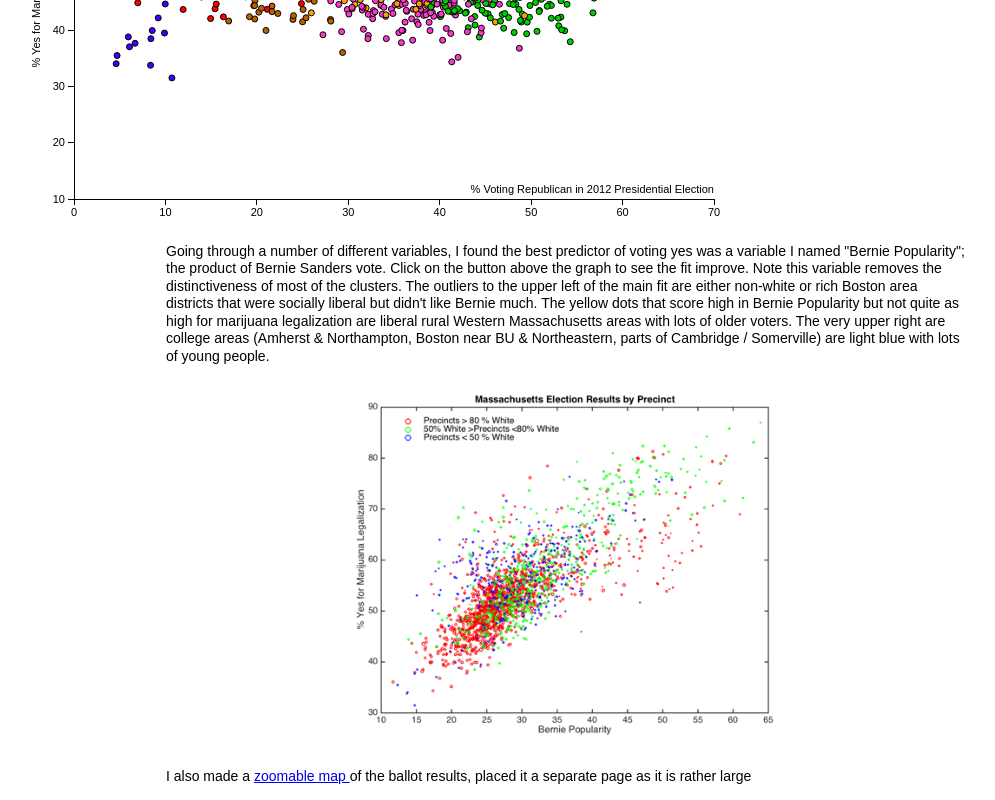
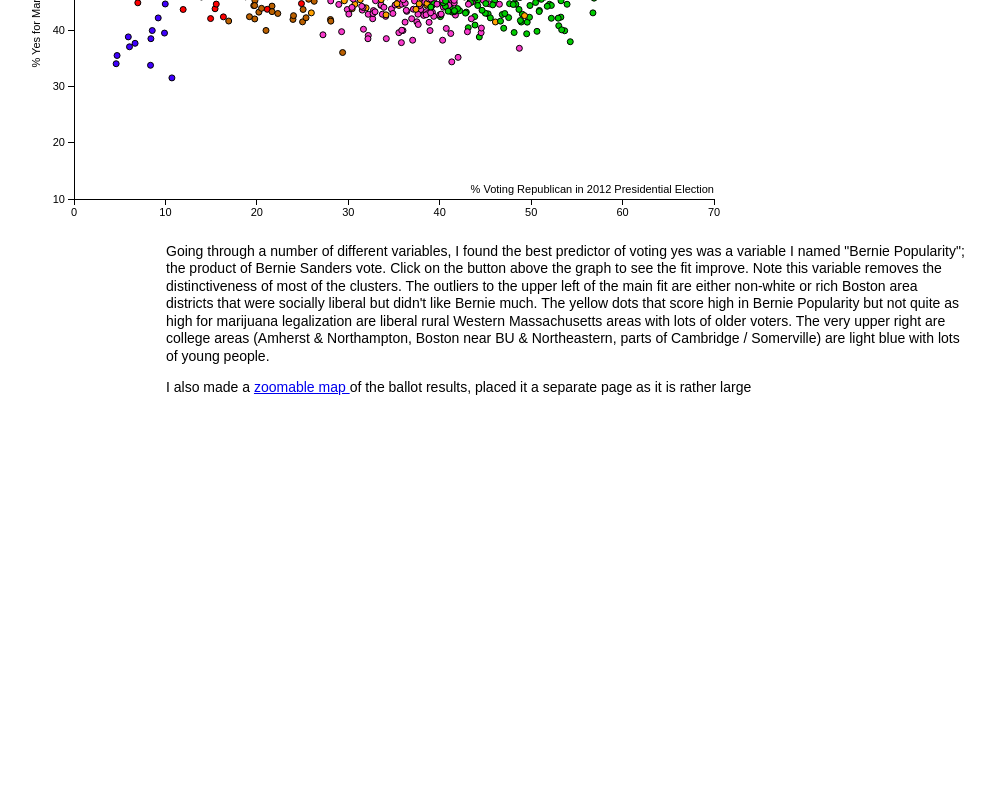
Before and after one commit to neipate/neipate.github.io, a plain HTML site: page marijuana_vote.html in a window 1280 px wide. Shown: the part 1005-1805 px from the top of the page, without its empty margins (74-1069 px from the left). After the commit the page ends 1416 px from the top, so only its background shows below. Drawn offline with nearby package versions, Linux system fonts and the light colour scheme.

Commit message:
removed non-interactive map

```diff
--- a/marijuana_vote.html
+++ b/marijuana_vote.html
@@ -113,7 +113,4 @@ var	x_plotvar = "rep_2016pres",
 
 <p>Going through a number of different variables, I found the best predictor of voting yes was a variable I named "Bernie Popularity"; the product of Bernie Sanders vote. Click on the button above the graph to see the fit improve. Note this variable removes the distinctiveness of most of the clusters. The outliers to the upper left of the main fit are either non-white or rich Boston area districts that were socially liberal but didn't like Bernie much. The yellow dots that score high in Bernie Popularity but not quite as high for marijuana legalization are liberal rural Western Massachusetts areas with lots of older voters. The very upper right are college areas (Amherst & Northampton, Boston near BU & Northeastern, parts of Cambridge / Somerville) are light blue with lots of young people. </p>
 
-<img class="state_map"src="bernie_legalweed.png" width="500">
-
-
 <p>I also made a </a> <a href="weedvote_map.html"> zoomable map </a>  of the ballot results, placed it a separate page as it is rather large</p>
```
